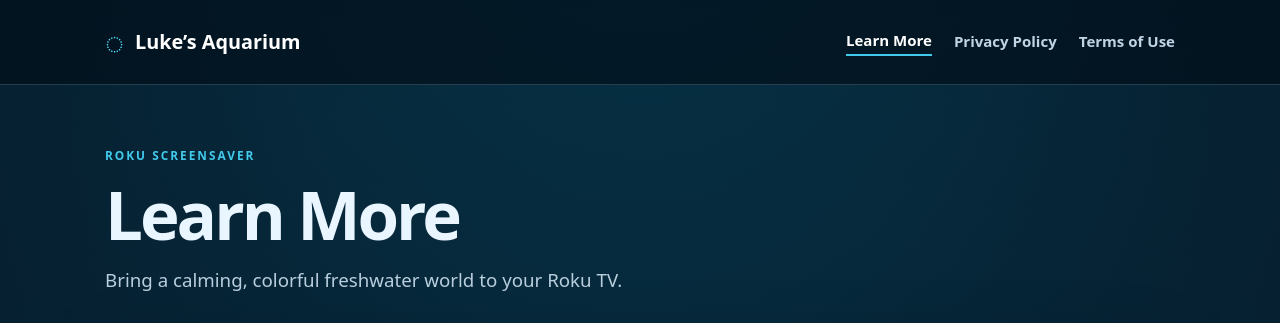
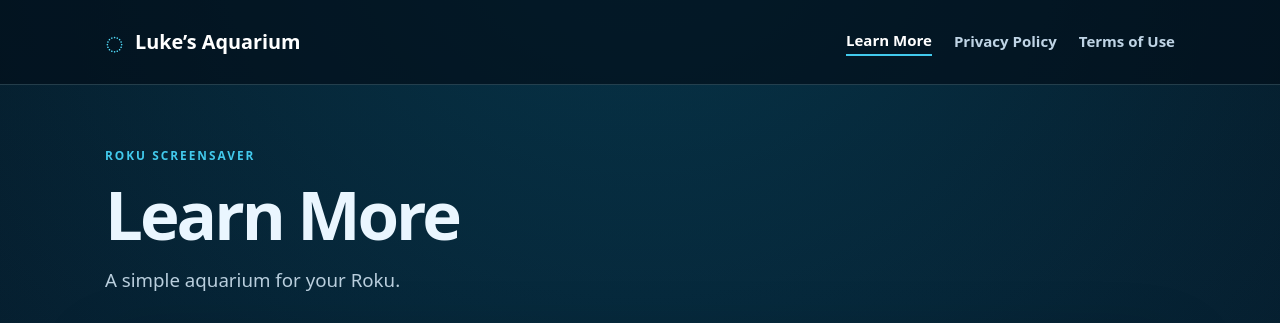
Before and after one commit to jhanson999/Luke-s-Aquarium-Page, a plain HTML site: page index.html in a window 1280 px wide. Shown: the top 323 px of the page. Drawn offline with Linux system fonts and the light colour scheme; files that its build step writes are made by us from their sources.

Commit message:
Change lede paragraph in index.html
Updated the introductory text for the aquarium promotion.

```diff
--- a/index.html
+++ b/index.html
@@ -11,7 +11,6 @@
   <link rel="stylesheet" href="assets/style.css">
 </head>
 <body>
-  <a class="skip-link" href="#main">Skip to content</a>
   <header class="site-header">
     <div class="wrap header-inner">
       <a class="brand" href="index.html"><span class="brand-bubbles" aria-hidden="true">◌</span> Luke’s Aquarium</a>
@@ -23,7 +22,7 @@
       <div class="page-intro">
         <div class="eyebrow">ROKU SCREENSAVER</div>
         <h1>Learn More</h1>
-        <p class="lede">Bring a calming, colorful freshwater world to your Roku TV.</p>
+        <p class="lede">A simple aquarium for your Roku.</p>
       </div>
 
   <section class="cover-card" aria-label="Luke’s Aquarium promotional cover">
```
